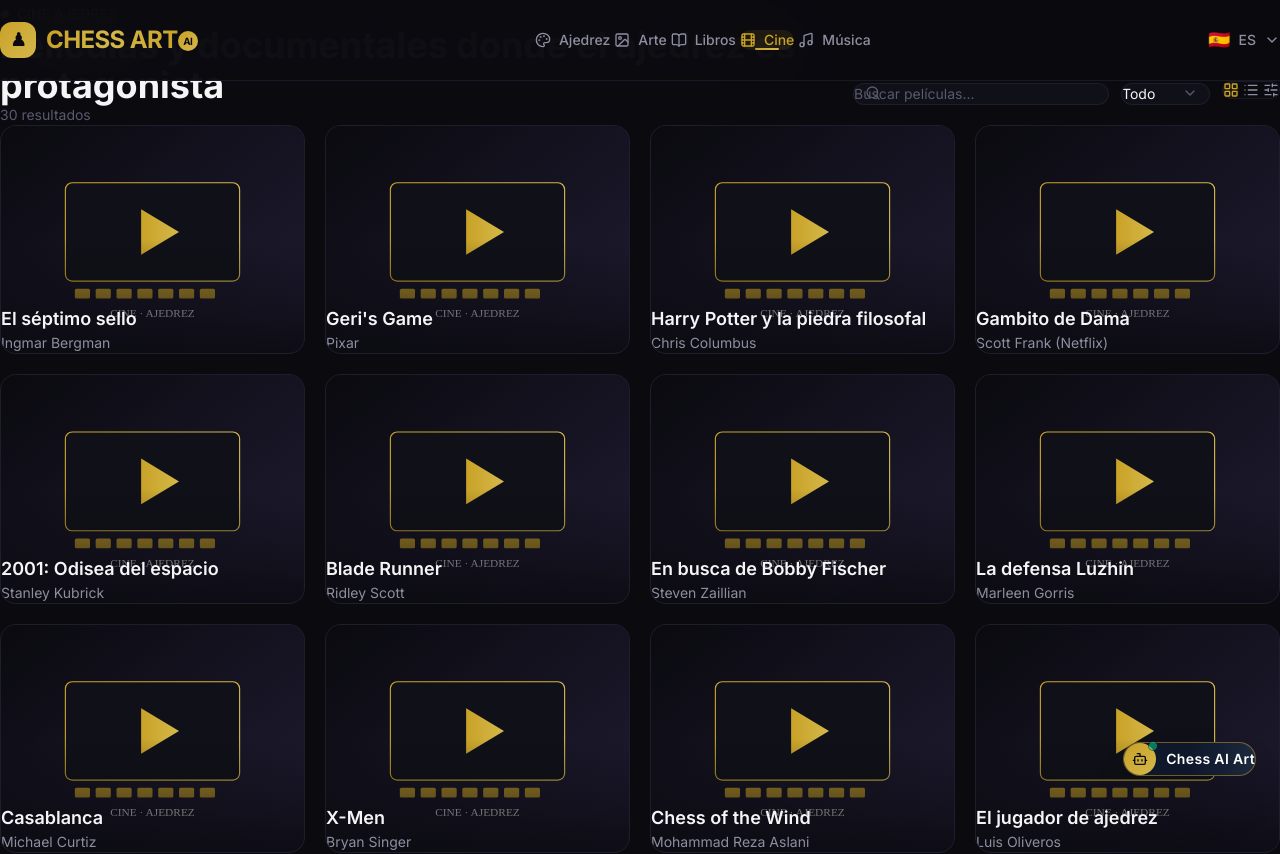
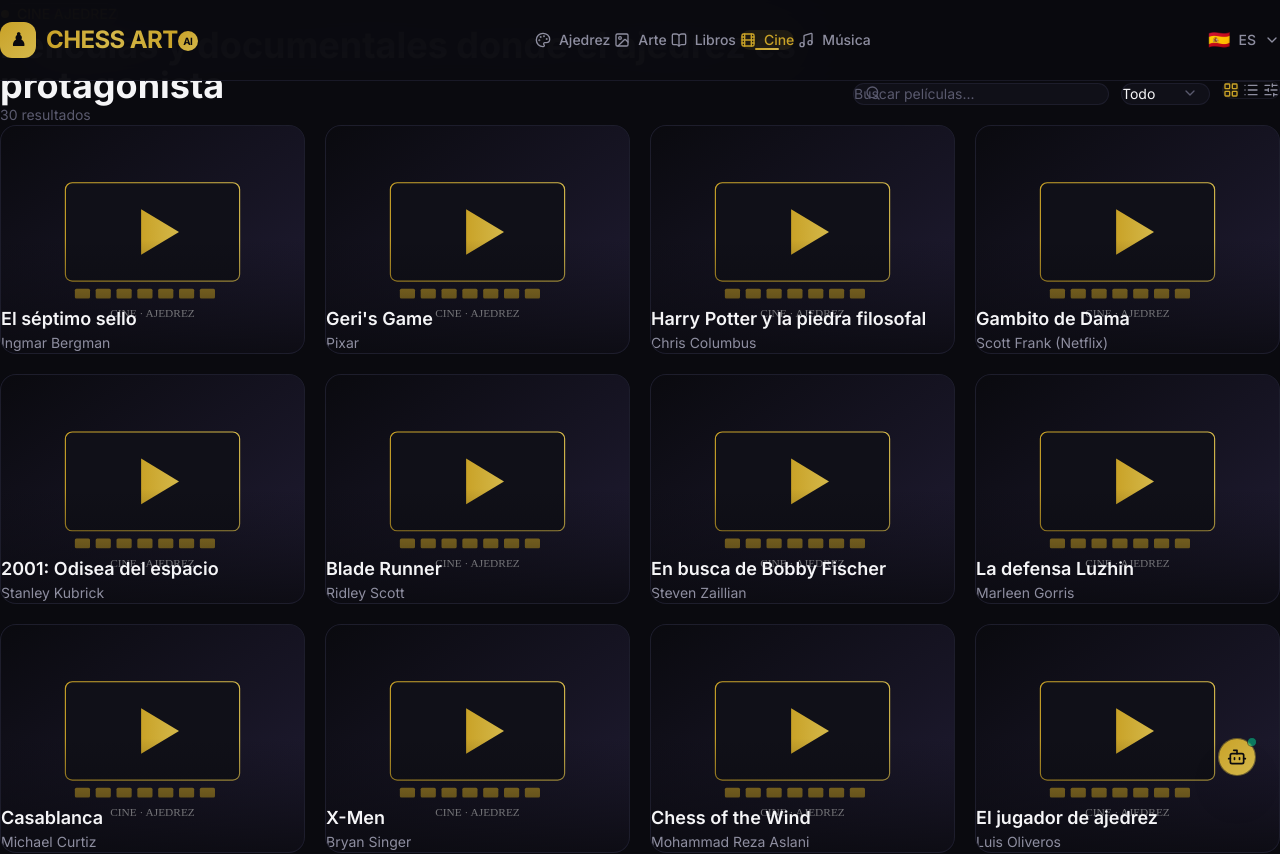
Before and after one commit to ajedrezpremium/chess-art-ai, a Next.js app: page /cine in a window 1280 px wide. Shown: the top 854 px of the page. Built offline with nearby package versions, Linux system fonts and the light colour scheme.

Commit message:
feat: top-1000 importado (1018 combinaciones), boton agente solo icono con tooltip, galerias con datos reales

```diff
--- a/src/components/agent/ChatWidget.tsx
+++ b/src/components/agent/ChatWidget.tsx
@@ -570,21 +570,20 @@
             id="agent-toggle"
             onClick={() => setIsOpen(true)}
             initial={{ scale: 1 }}
-            whileHover={{ scale: 1.06 }}
-            whileTap={{ scale: 0.95 }}
-            className="px-4 py-2.5 rounded-full shadow-2xl flex items-center gap-2.5 text-white transition-all bg-gradient-to-r from-slate-900 via-slate-900 to-slate-800 border border-chess-gold/50 hover:border-chess-gold hover:shadow-[0_0_28px_-6px_rgba(201,162,39,0.55)]"
+            whileHover={{ scale: 1.08 }}
+            whileTap={{ scale: 0.94 }}
+            className="p-3.5 rounded-full shadow-2xl flex items-center justify-center text-white transition-all bg-gradient-to-r from-slate-900 via-slate-900 to-slate-800 border border-chess-gold/50 hover:border-chess-gold hover:shadow-[0_0_28px_-6px_rgba(201,162,39,0.55)]"
             aria-label={locale === 'es' ? 'Abrir chat con Chess AI Art' : 'Open Chess AI Art chat'}
             title="Chess AI Art"
           >
-            <div className="relative flex h-8 w-8 items-center justify-center rounded-full bg-gradient-to-br from-chess-gold to-chess-gold-light">
-              <Bot className="h-4 w-4 text-chess-bg" />
+            <div className="relative flex h-9 w-9 items-center justify-center rounded-full bg-gradient-to-br from-chess-gold to-chess-gold-light">
+              <Bot className="h-5 w-5 text-chess-bg" />
               <motion.span
                 animate={{ scale: [1, 1.3, 1], opacity: [0.5, 1, 0.5] }}
                 transition={{ duration: 2, repeat: Infinity }}
                 className="absolute -top-0.5 -right-0.5 w-2.5 h-2.5 bg-emerald-400 rounded-full border border-slate-900"
               />
             </div>
-            <span className="font-display font-semibold text-sm tracking-wide">Chess AI Art</span>
           </motion.button>
         </div>
       )}
```
Also changed, not shown: 2 other files (tests, documents, lock files or other folders).
